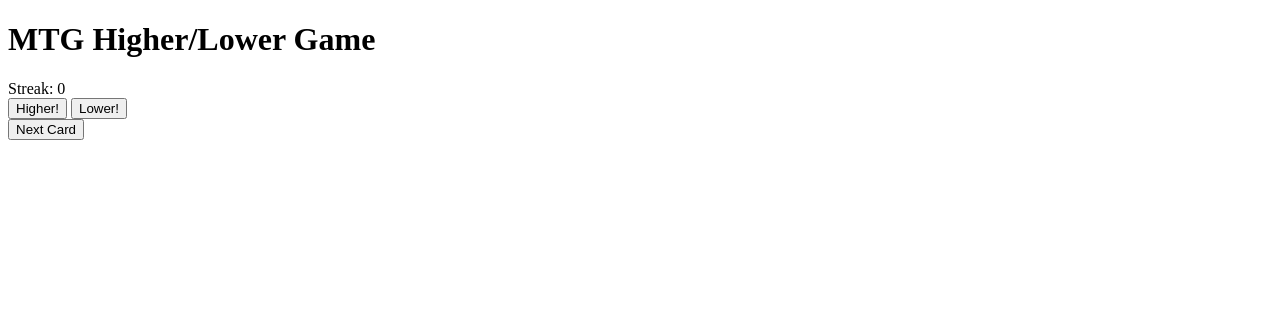
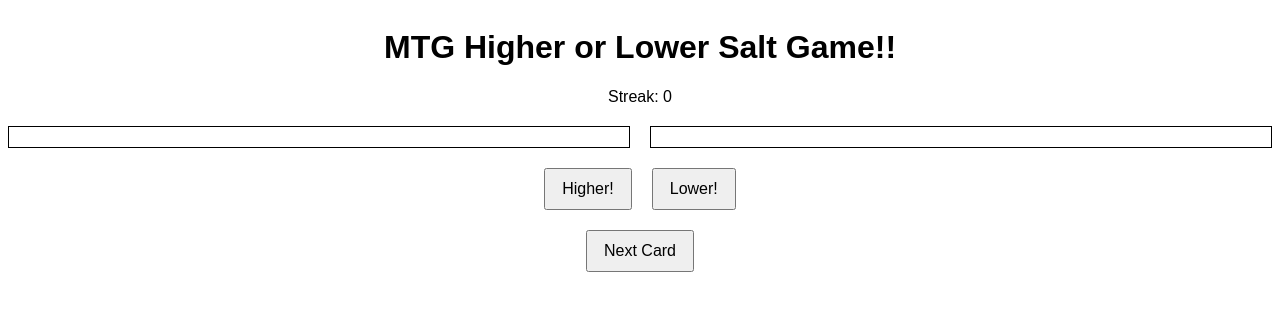
Before and after one commit to Cole-Brito/MagicSaltGame, a plain HTML site: page index.html in a window 1280 px wide. Drawn offline with Linux system fonts and the light colour scheme; no server answers.

Commit message:
updated css

```diff
--- a/css/style.css
+++ b/css/style.css
@@ -1,10 +1,51 @@
-.flex-container {
-  display: flex; /* Activates Flexbox */
-  float: left;
+/* Overall page layout */
+body {
+  display: flex;
+  flex-direction: column;
+  align-items: center;
+  font-family: Arial, sans-serif;
 }
 
+/* Game container */
+.flex-container {
+  display: flex;
+  flex-direction: column;
+  align-items: center;
+  gap: 20px;
+}
+
+/* Card row */
+#card-1,
+#card-2 {
+  width: 600px;
+}
+
+/* Cards beside each other */
+.card-row {
+  display: flex;
+  gap: 20px;
+}
+
+/* Card styling */
 .flex-child {
-  flex: 1;
   padding: 10px;
   border: 1px solid black;
+  text-align: center;
 }
+
+/* Buttons centered */
+button {
+  padding: 10px 16px;
+  font-size: 16px;
+}
+
+#higher-btn,
+#lower-btn {
+  margin: 0 10px;
+}
+
+/* Button row */
+.button-row {
+  display: flex;
+  justify-content: center;
+}
--- a/index.html
+++ b/index.html
@@ -1,19 +1,25 @@
 <!DOCTYPE html>
 <html>
 <head>
-  <meta charset="UTF-8">
-  <title>Magic: The Gathering Higher/Lower Game</title>
+    <meta charset="UTF-8">
+    <title>Magic: The Gathering Higher/Lower Game</title>
+    <link rel="stylesheet" href="css/style.css">
 </head>
 <body>
 
-    <h1>MTG Higher/Lower Game </h1>
+    <h1>MTG Higher or Lower Salt Game!! </h1>
     <div id="game-container" class="flex-container">
         <div id="streak-display">Streak: <span id="streak-value">0</span></div>
+        <div class="card-row">
         <div id="card-1" class="flex-child"></div>
         <div id="card-2" class="flex-child"></div>
+    </div>
+
+    <div class="button-row">
         <button id="higher-btn" type="button" onclick="checkIfHigher()">Higher!</button>
         <button id="lower-btn" type="button" onclick="checkIfLower()">Lower!</button>
     </div>
+
     <button id="next-btn" type="button">Next Card</button>
     <script type="module" src="js/main.js"></script>
 </body>
```
